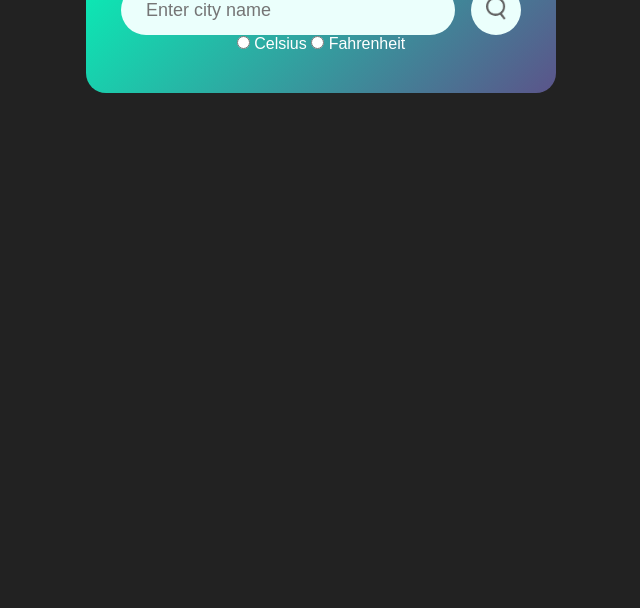
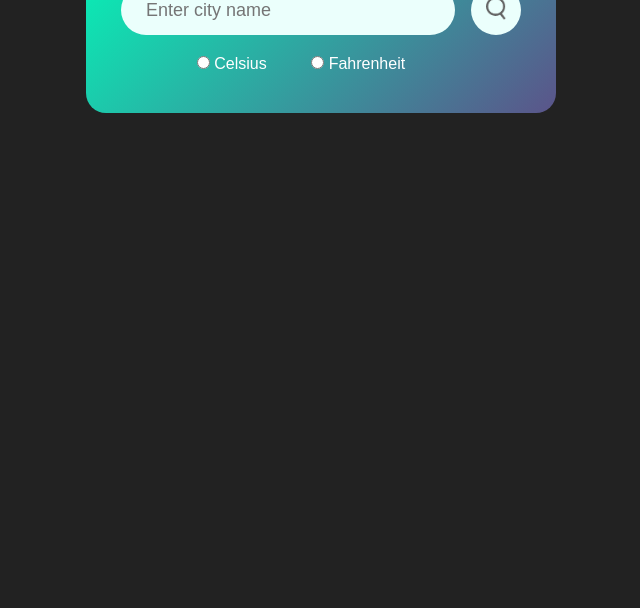
Before and after one commit to revati1raman/weather_website, a plain HTML site: page index.html in a window 1280 px wide. Shown: the part 192-800 px from the top of the page, without its empty margins (319-959 px from the left). Drawn offline with Linux system fonts and the light colour scheme.

Commit message:
Update styles.css

```diff
--- a/styles.css
+++ b/styles.css
@@ -92,3 +92,11 @@ body{
     margin-top: 10px;
     display: none;
 }
+
+.choose{
+    margin-top: 20px;
+    align-items: center;
+}
+label{
+    margin-right: 40px;
+}
```
